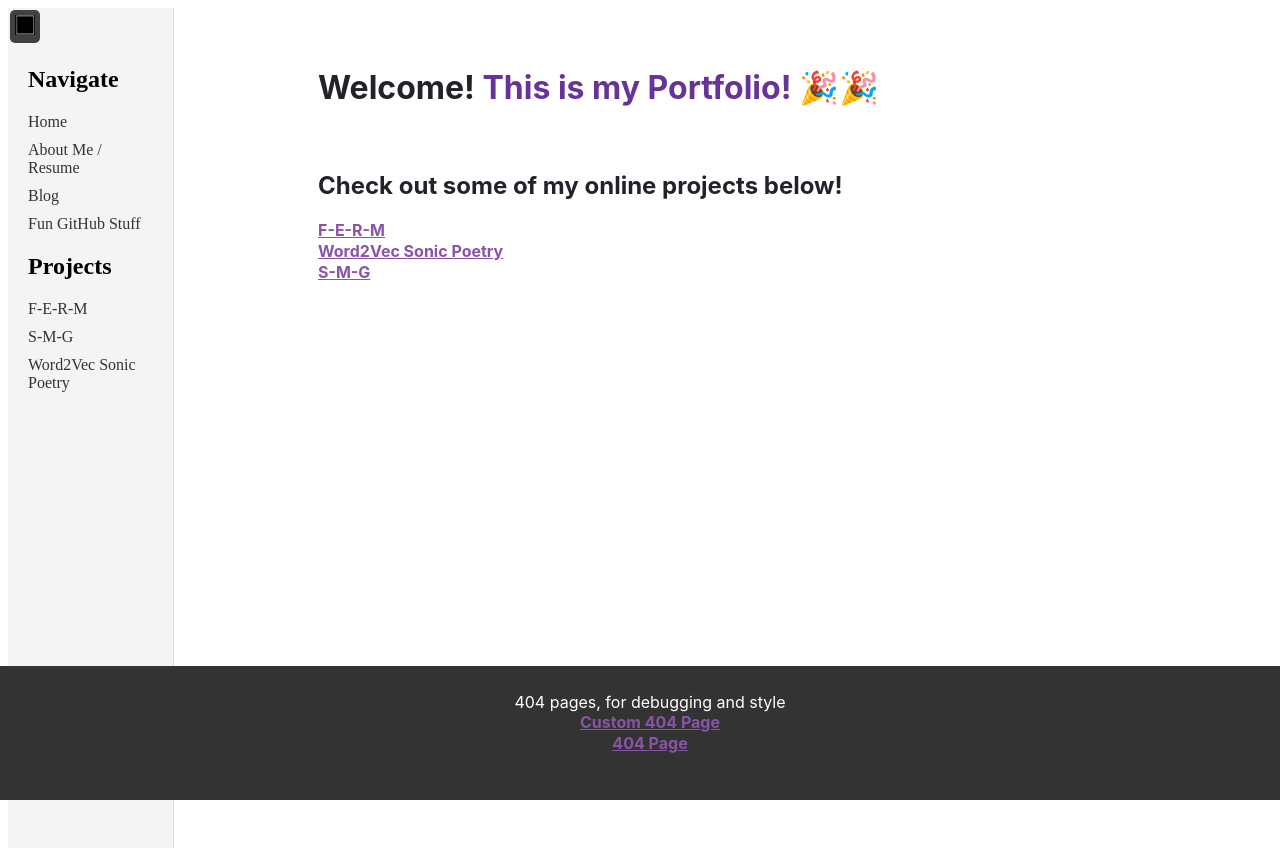
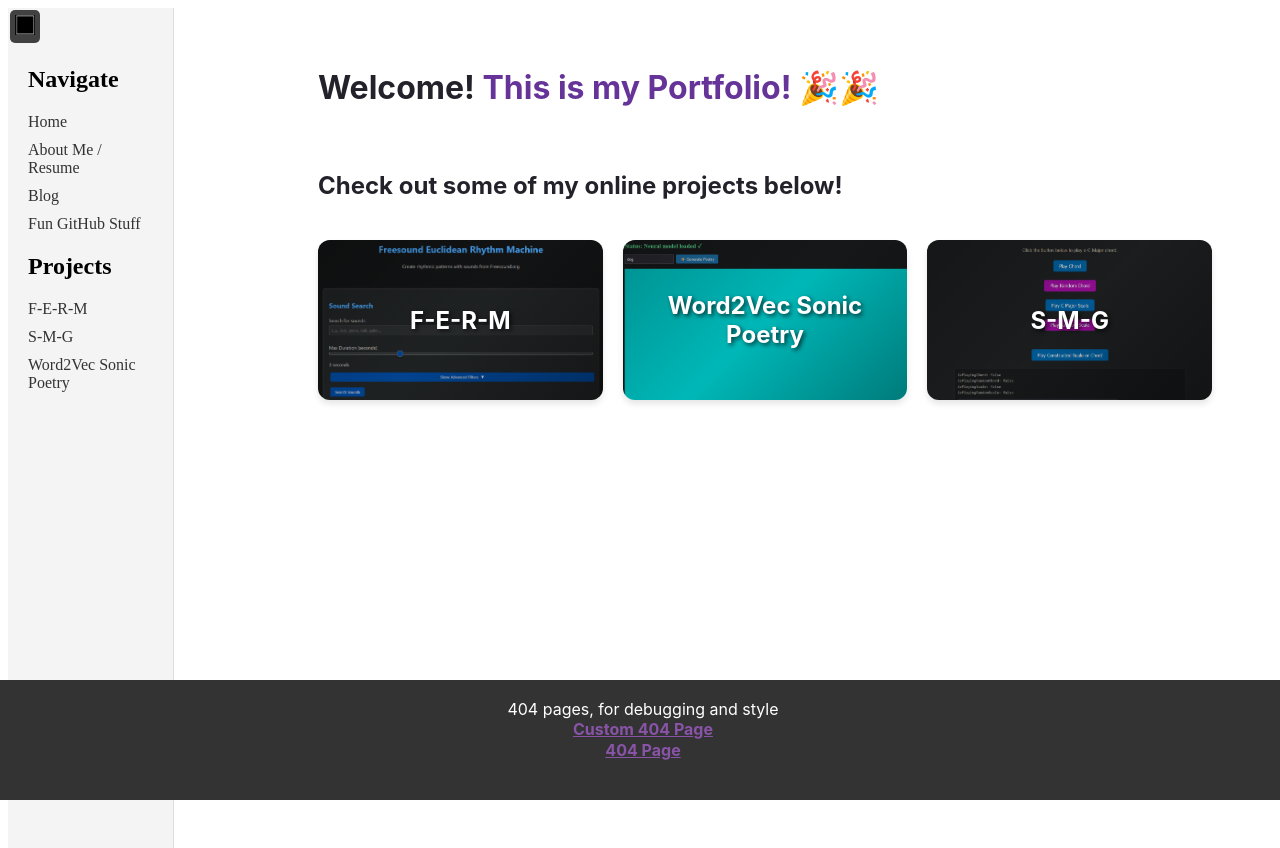
Before and after one commit to HiddenWaste/Gatsby-Portfolio, a Gatsby site: page / in a window 1280 px wide. Before the commit the page ends 800 px from the top, so only its background shows below. Built offline with nearby package versions, Linux system fonts and the light colour scheme; Gatsby itself is replaced by a stand-in of ours.

Commit message:
project showcase update

```diff
--- a/src/images/index.js
+++ b/src/images/index.js
@@ -7,6 +7,9 @@
 export {default as opensidebar} from './open-sidebar.png';
 export {default as closesidebar} from './closed-sidebar.png';
 
+export {default as ferm} from "./FERM.png"
+export {default as word2vec} from "./word2vec.png"
+export {default as smg} from "./smg.png"
 // This page is used to make images very easily referenced
 //   via importing (as shown in the main index.js)
 //   as well as wen referncing the image itself from the import
--- a/src/pages/index.js
+++ b/src/pages/index.js
@@ -1,11 +1,51 @@
 // src/pages/index.js
 
-import React from "react";
+import React, { useState } from "react";
 import { Link } from "gatsby";
-import Layout from "../components/layout"; // Corrected import path
-import { pageStyles, headingStyles, headingAccentStyles, linkStyle, paragraphStyles, footerStyles } from "../styles";
+import { ferm, word2vec, smg } from "../images";
+
+import Layout from "../components/layout";
+import {
+  pageStyles,
+  headingStyles,
+  headingAccentStyles,
+  linkStyle,
+  paragraphStyles,
+  footerStyles,
+  projectsShowcaseStyles,
+  projectCardStyles,
+  projectCardImageStyles,
+  projectCardOverlayStyles,
+  projectCardTitleStyles,
+  projectCardHoverStyles
+} from "../styles";
 
 const IndexPage = () => {
+  const [hoveredCard, setHoveredCard] = useState(null);
+
+  // Project data - easy to extend with new projects
+  const projects = [
+    {
+      id: "ferm",
+      title: "F-E-R-M",
+      link: "/projects/ferm",
+      // Placeholder image - replace with actual project images
+      image: ferm
+    },
+    {
+      id: "sonic-poetry",
+      title: "Word2Vec Sonic Poetry",
+      link: "/projects/sonicPoetry",
+      image: word2vec
+    },
+    {
+      id: "smg",
+      title: "S-M-G",
+      link: "/projects/smg",
+      image: smg
+    }
+  ];
+
   return (
     <Layout>
       <main style={pageStyles}>
@@ -14,28 +54,36 @@ const IndexPage = () => {
           <span style={headingAccentStyles}> This is my Portfolio! 🎉🎉</span>
         </h1>
 
-        {/* Carousel of Homepage Images */}
+        <h2>Check out some of my online projects below!</h2>
 
-          <h2>Check out some of my online projects below!</h2>
-        {/* Project Showcase */}
-        <div id="projectsContainer">
-
-          <div id="fermContainer">
-        <Link to="/projects/ferm" style={linkStyle}>F-E-R-M</Link>
+        {/* Project Showcase Grid */}
+        <div style={projectsShowcaseStyles}>
+          {projects.map((project) => (
+            <Link
+              key={project.id}
+              to={project.link}
+              style={{
+                ...projectCardStyles,
+                ...(hoveredCard === project.id ? projectCardHoverStyles : {})
+              }}
+              onMouseEnter={() => setHoveredCard(project.id)}
+              onMouseLeave={() => setHoveredCard(null)}
+            >
+              <img
+                src={project.image}
+                alt={`${project.title} project preview`}
+                style={projectCardImageStyles}
+              />
+              <div style={projectCardOverlayStyles}>
+                <h3 style={projectCardTitleStyles}>
+                  {project.title}
+                </h3>
+              </div>
+            </Link>
+          ))}
         </div>
 
-          <div id="sonicPoetryContainer">
-            <Link to="/projects/sonicPoetry" style={linkStyle}>Word2Vec Sonic Poetry</Link>
-          </div>
-
-          <div id="musicGeneratorContainer">
-            <Link to="/projects/smg" style={linkStyle}>S-M-G</Link>
-          </div>
-
-        </div>
-
-        {/* End Showcase */}
-        <br></br> <br></br>
+        <br /><br />
 
         <p style={paragraphStyles}>
           Here I have my projects showcased as my portfolio, and a blog page where I make posts ranging from
@@ -47,14 +95,13 @@ const IndexPage = () => {
           in college so I have learned all these technologies on my own time. I've found a real enjoyment in it and plan
           to continually improve and update this site.
 
-          <br></br>
+          <br /><br />
 
           The projects showcased here are a combination of many different things but ultimately all point towards what I
           enjoy doing: creating new venues and tools for artistic expression. I find both P.A.C.E and F-E-R-M are the main
           showcases of this ideology. I use Ferm quite often myself as its simply fun to use! Which was one of the major reasons
-          I had worked so long on it and made so many different capabilites.
+          I had worked so long on it and made so many different capabilities.
         </p>
-
 
         <div style={footerStyles}>
           <p>
@@ -65,8 +112,6 @@ const IndexPage = () => {
             <br />
           </p>
         </div>
-
-
       </main>
     </Layout>
   );
--- a/src/pages/projects/smg.js
+++ b/src/pages/projects/smg.js
@@ -25,10 +25,7 @@ const SMGPage = () => {
                                 borderRadius: "8px"
                             }}
                         />
-                        <figcaption>
-                            <a href="https://s-m-g.netlify.app/">Webpage</a>
-                            <a href="https://github.com/HiddenWaste/S-M-G">GitHub Repo</a>
-                        </figcaption>
+                        <figcaption><a href="https://s-m-g.netlify.app/">Webpage</a>    <a href="https://github.com/HiddenWaste/S-M-G">GitHub Repo</a></figcaption>
                     </figure>
                 </div>
                 <br />
--- a/src/styles.js
+++ b/src/styles.js
@@ -51,6 +51,63 @@ export const pageStyles = {
   backgroundColor: "#333",
   color: "white",
   textAlign: "center",
-  padding: "10px",
+  padding: "3px",
   zIndex: 500
 };
+
+// Project Showcase Styles
+export const projectsShowcaseStyles = {
+  display: "grid",
+  gridTemplateColumns: "repeat(auto-fit, minmax(280px, 1fr))",
+  gap: "20px",
+  margin: "40px 0",
+  padding: "0",
+};
+
+export const projectCardStyles = {
+  position: "relative",
+  aspectRatio: "16 / 9",
+  borderRadius: "12px",
+  overflow: "hidden",
+  transition: "transform 0.3s ease, box-shadow 0.3s ease",
+  textDecoration: "none",
+  color: "inherit",
+  boxShadow: "0 4px 6px rgba(0, 0, 0, 0.1)",
+  display: "block",
+};
+
+export const projectCardHoverStyles = {
+  transform: "translateY(-5px)",
+  boxShadow: "0 8px 25px rgba(0, 0, 0, 0.15)",
+};
+
+export const projectCardImageStyles = {
+  width: "100%",
+  height: "100%",
+  objectFit: "cover",
+  transition: "transform 0.3s ease",
+};
+
+export const projectCardOverlayStyles = {
+  position: "absolute",
+  top: "0",
+  left: "0",
+  right: "0",
+  bottom: "0",
+  background: "linear-gradient(135deg, rgba(0, 0, 0, 0.3) 0%, rgba(0, 0, 0, 0.1) 50%, rgba(0, 0, 0, 0.4) 100%)",
+  display: "flex",
+  alignItems: "center",
+  justifyContent: "center",
+  transition: "background 0.3s ease",
+};
+
+export const projectCardTitleStyles = {
+  color: "white",
+  fontSize: "1.5em",
+  fontWeight: "bold",
+  textAlign: "center",
+  padding: "20px",
+  textShadow: "2px 2px 4px rgba(0, 0, 0, 0.7)",
+  transition: "transform 0.3s ease",
+  margin: "0",
+};
```
Also changed, not shown: src/pages/github-fun.js (+6 -2 lines), src/images/FERM.png (added), src/images/smg.png (added), src/images/word2vec.png (added). Lines whose indentation alone changed are shown as unchanged.
